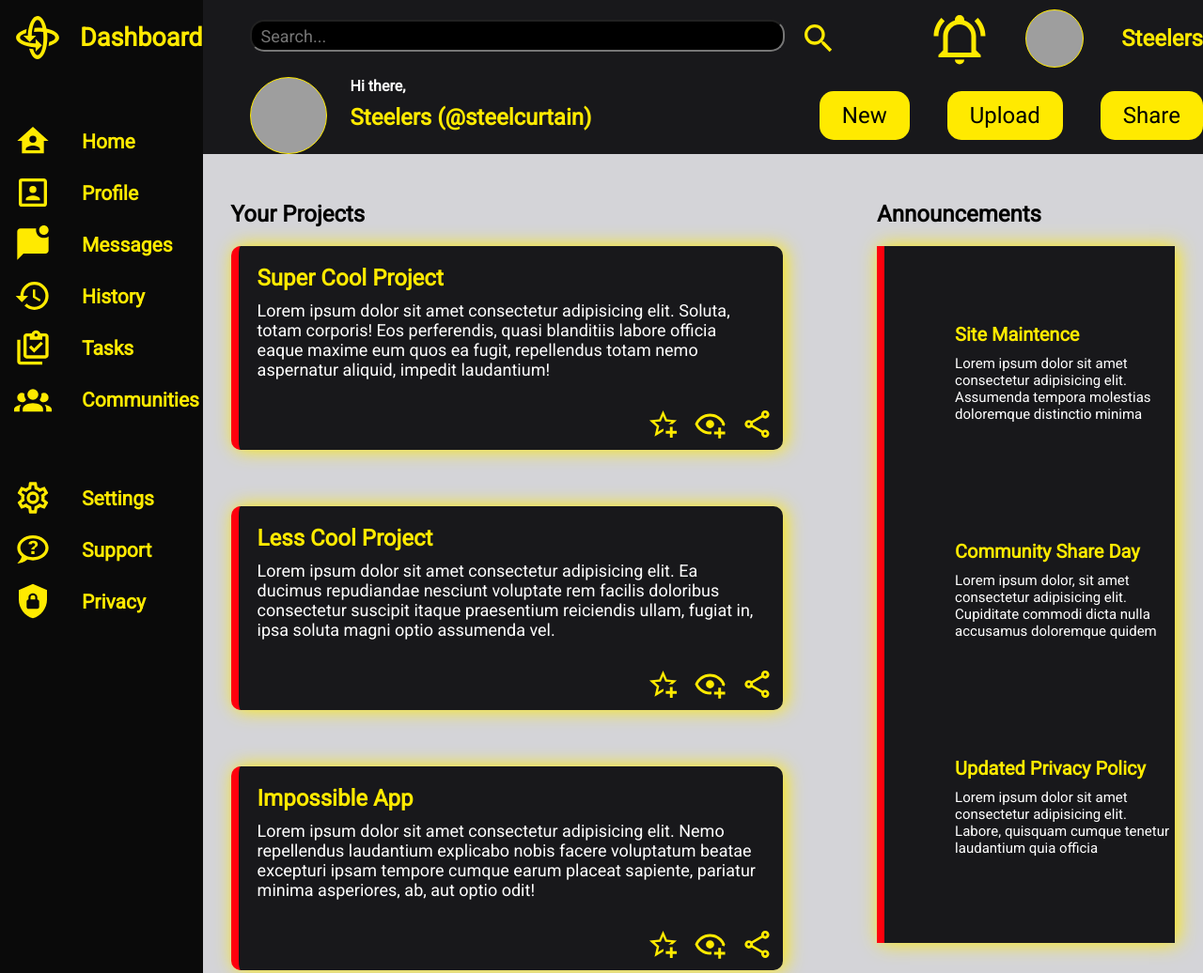
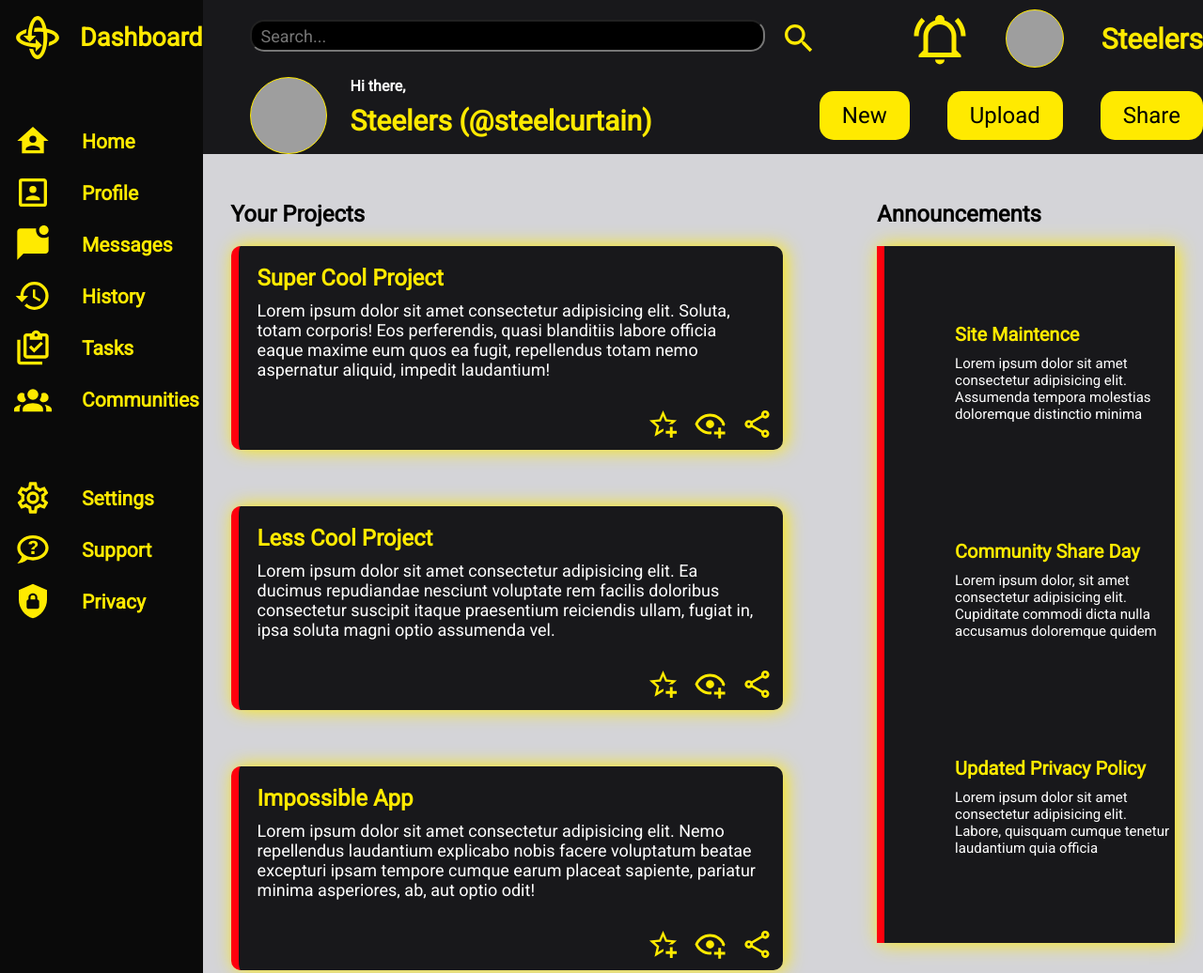
Before and after one commit to jelenji/admin-dashboard, a plain HTML site: page index.html in a window 1280 px wide. Shown: the top 1036 px of the page at 94% size. Drawn offline with Linux system fonts and the light colour scheme; grey boxes are pictures that could not be loaded.

Commit message:
adjusted font sizes

```diff
--- a/style.css
+++ b/style.css
@@ -110,6 +110,8 @@
     fill: var(--primary-color)
 }
 
+
+
 #search-bar{
     background-color: #000000;
     width: 100%;
@@ -154,7 +156,7 @@
 }
 
 .header-top-right .name{
-    font-size: 24px;;
+    font-size: 30px;
 }
 
 .header-bottom{
@@ -170,7 +172,7 @@
 .header-bottom-left .avi-container{
     width: 80px;
     height: 80px;
-    background: url(https://upload.wikimedia.org/wikipedia/commons/thumb/d/de/Pittsburgh_Steelers_logo.svg/2048px-Pittsburgh_Steelers_logo.svg.png) no-repeat;
+    background: url("https://upload.wikimedia.org/wikipedia/commons/thumb/d/de/Pittsburgh_Steelers_logo.svg/2048px-Pittsburgh_Steelers_logo.svg.png") no-repeat;
     background-size: cover;
 }
 
@@ -183,6 +185,7 @@
 
 .greetings-container h2{
     margin-top: 10px;
+    font-size: 30px;
 }
 
 .header-bottom-right{
```
